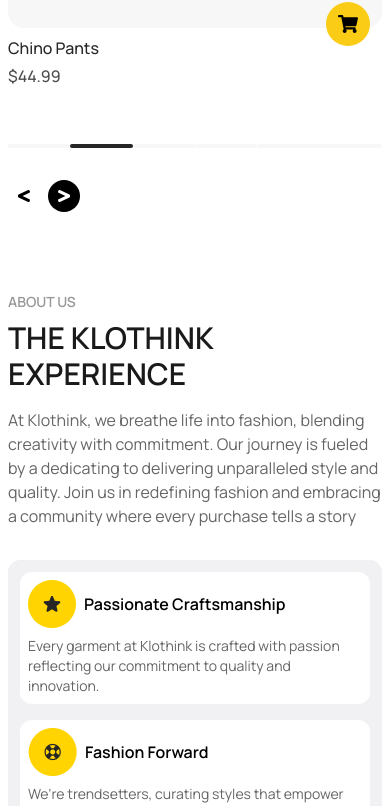
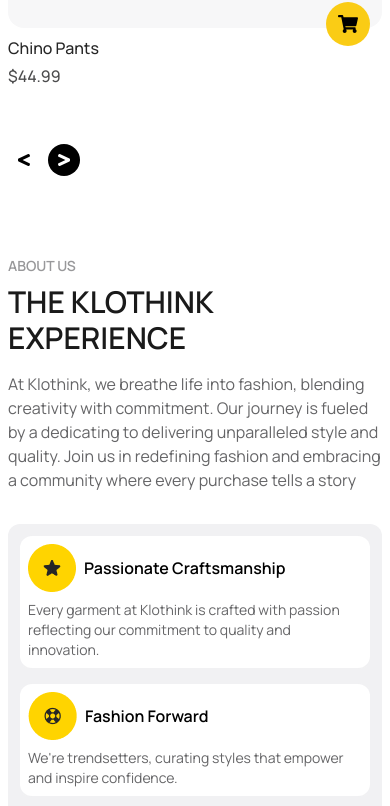
Before and after one commit to StackAQ/E-commerce, a React (Vite) app in the folder my-app/: page / in a window 390 px wide. Shown: the part 3497-4303 px from the top of the page. Built offline with nearby package versions, Linux system fonts and the light colour scheme.

Commit message:
Update Home.tsx

```diff
--- a/my-app/src/pages/Home.tsx
+++ b/my-app/src/pages/Home.tsx
@@ -390,7 +390,7 @@
           ))}
         </div>
         <div className="lg:flex grid items-center gap-8">
-          <div className="flex item-center overflow-scroll lg:overflow-hidden">
+          <div className="hidden lg:flex item-center overflow-scroll lg:overflow-hidden">
             <div className="line"></div>
             <div className="line bg-[#262626]"></div>
             <div className="line"></div>
@@ -458,7 +458,7 @@
           <button className="yellow-btn w-56">View All Testimonials</button>
         </div>
         <div className="flex items-center gap-2">
-          <button className="size-8 grid place-content-center rounded-full bg-white text-black">
+          <button className="size-8 place-content-center rounded-full bg-white text-black hidden lg:grid">
             <FaLessThan />
           </button>
           <div className="bg-[#f1f1f3] p-3 rounded-lg grid gap-4 grid-cols-1 lg:grid-cols-3">
@@ -481,7 +481,7 @@
               </div>
             ))}
           </div>
-          <button className="size-8 grid place-content-center rounded-full bg-black text-white">
+          <button className="size-8 lg:grid hidden place-content-center rounded-full bg-black text-white">
             <FaGreaterThan />
           </button>
         </div>
```
